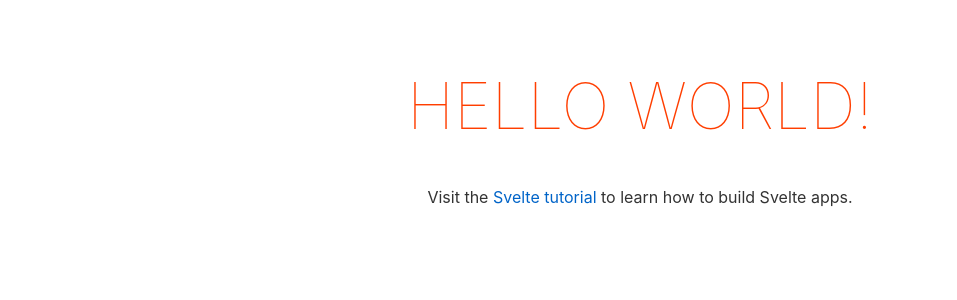
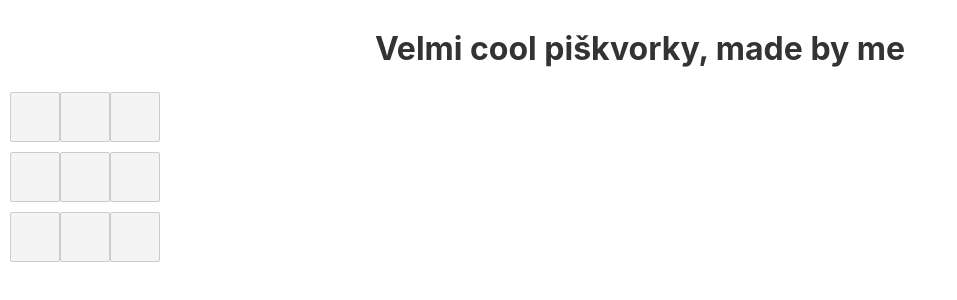
Before and after one commit to udatnyt21/Sveltova_Vecicka, a Svelte app: page / in a window 1280 px wide. Shown: the top 300 px of the page, without its empty margins (0-957 px from the left). Built offline with nearby package versions, Linux system fonts and the light colour scheme.

Commit message:
Základní zápis do políček

```diff
--- a/src/App.svelte
+++ b/src/App.svelte
@@ -1,30 +1,50 @@
 <script>
-	export let name;
+	let name = "me";
+
+	let fields = ["", "", "", "", "", "", "", "", ""]
+
+	function changeField(e){
+		let index = e.target.getAttribute("id")
+		fields[index] = "X"
+		console.log(fields)
+	}
+
 </script>
 
 <main>
-	<h1>Hello {name}!</h1>
-	<p>Visit the <a href="https://svelte.dev/tutorial">Svelte tutorial</a> to learn how to build Svelte apps.</p>
+	<h1>Velmi cool piškvorky, made by {name}</h1>
+	<table>
+		<tr>
+			<button id="0" on:click={changeField} >{fields[0]}</button> <button id="1" on:click={changeField}>{fields[1]}</button> <button id="2" on:click={changeField}>{fields[2]}</button>
+		</tr>
+		<tr>
+			<button id="3" on:click={changeField}>{fields[3]}</button> <button id="4" on:click={changeField}>{fields[4]}</button> <button id="5" on:click={changeField}>{fields[5]}</button>
+		</tr>
+		<tr>
+			<button id="6" on:click={changeField}>{fields[6]}</button> <button id="7" on:click={changeField}>{fields[7]}</button> <button id="8" on:click={changeField}>{fields[8]}</button>
+		</tr>
+	</table>
 </main>
 
 <style>
-	main {
+	h1{
 		text-align: center;
-		padding: 1em;
-		max-width: 240px;
-		margin: 0 auto;
 	}
 
-	h1 {
-		color: #ff3e00;
-		text-transform: uppercase;
-		font-size: 4em;
-		font-weight: 100;
+	button{
+		width: 50px;
+		height: 50px;
 	}
 
-	@media (min-width: 640px) {
-		main {
-			max-width: none;
-		}
+	/**table,
+	th,
+	tr {
+		text-align: center;
+		border: 2px solid black;
+		width: 250px;
+		height: 75px;
+		border-collapse: collapse;
 	}
+	**/
+
 </style>
```
